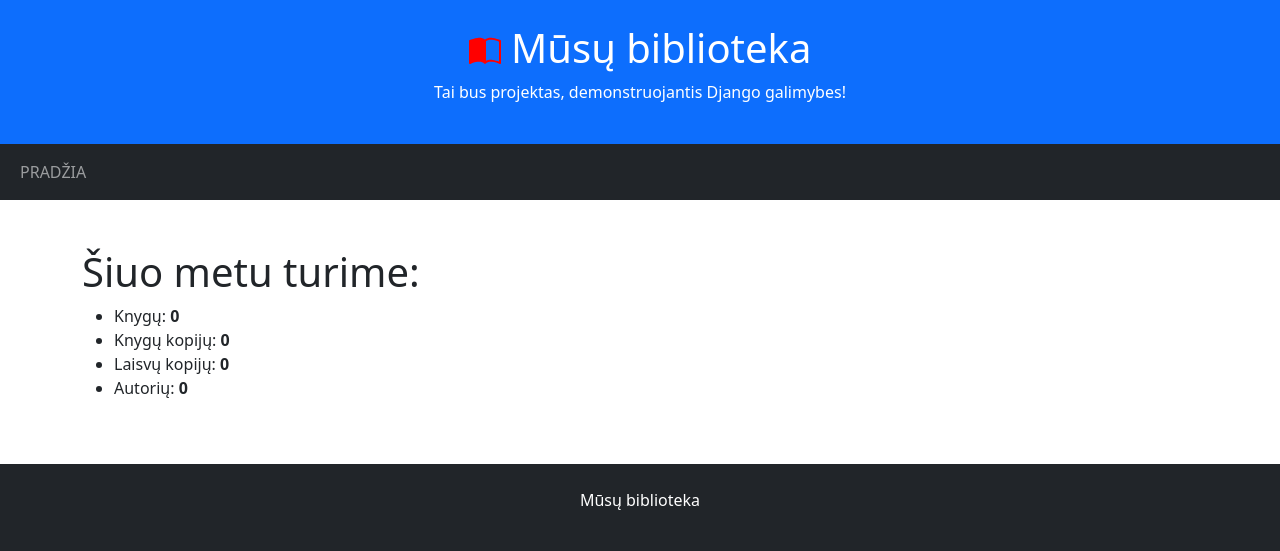
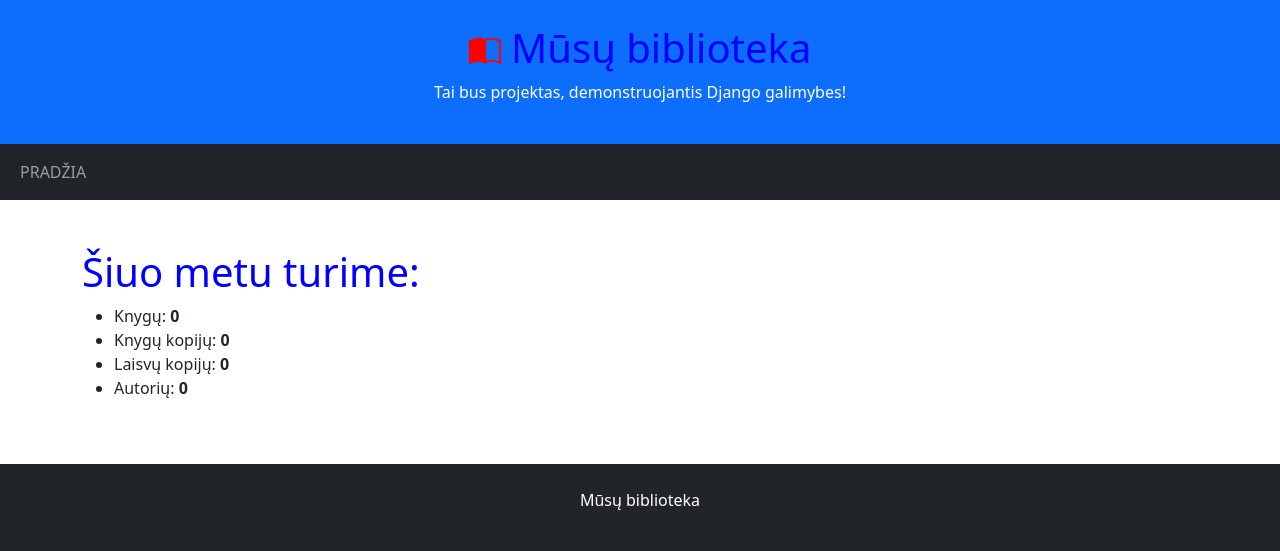
Before and after one commit to DonatasNoreika/library_20260727, a Django app: page / in a window 1280 px wide. Shown: the top 551 px of the page. Run offline with Django 5.2, Linux system fonts and the light colour scheme; data that the repository does not hold is empty.

Commit message:
4: pridėtas styles.css

```diff
--- /dev/null
+++ b/mysite/library/static/css/styles.css
@@ -0,0 +1,3 @@
+h1 {
+    color: blue;
+}
--- a/mysite/library/templates/base.html
+++ b/mysite/library/templates/base.html
@@ -6,6 +6,8 @@
     <meta name="viewport" content="width=device-width, initial-scale=1">
     <link href="https://cdn.jsdelivr.net/npm/bootstrap@5.3.8/dist/css/bootstrap.min.css" rel="stylesheet">
     <script src="https://cdn.jsdelivr.net/npm/bootstrap@5.3.8/dist/js/bootstrap.bundle.min.js"></script>
+    {% load static %}
+    <link rel="stylesheet" href="{% static 'css/styles.css' %}">
 </head>
 <body>
 
--- a/mysite/mysite/urls.py
+++ b/mysite/mysite/urls.py
@@ -1,7 +1,9 @@
 from django.contrib import admin
 from django.urls import path, include
+from django.conf import settings
+from django.conf.urls.static import static
 
 urlpatterns = [
     path('admin/', admin.site.urls),
     path("", include("library.urls")),
-]
+] + static(settings.STATIC_URL, document_root=settings.STATIC_ROOT)
```
